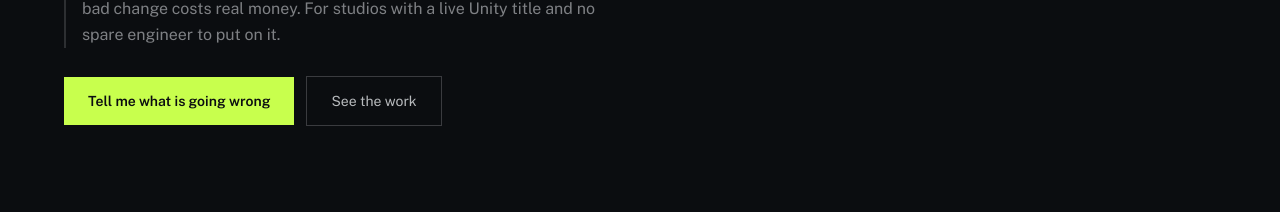
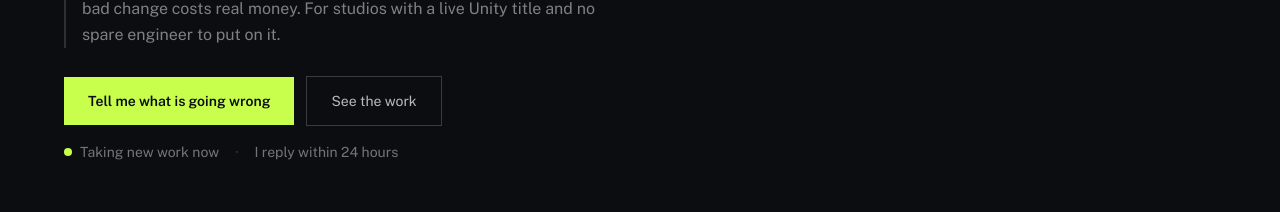
Before and after one commit to hrishikarora/hrishikarora.github.io, a Next.js app: page / in a window 1280 px wide. Shown: the part 676-888 px from the top of the page. Built offline with nearby package versions, Linux system fonts and the light colour scheme.

Commit message:
Trim video, add touch icon and manifest, surface availability and reply time

```diff
--- /dev/null
+++ b/app/manifest.ts
@@ -0,0 +1,17 @@
+import type { MetadataRoute } from 'next'
+
+export const dynamic = 'force-static'
+
+export default function manifest(): MetadataRoute.Manifest {
+  return {
+    name: 'Hrishik Arora, Unity live-ops and mobile performance',
+    short_name: 'Hrishik Arora',
+    description:
+      'Unity developer for live-service mobile games. Retention systems, live-ops and low-end Android performance.',
+    start_url: '/',
+    display: 'browser',
+    background_color: '#0b0d10',
+    theme_color: '#0b0d10',
+    icons: [{ src: '/apple-icon.png', sizes: '180x180', type: 'image/png' }],
+  }
+}
--- a/app/page.tsx
+++ b/app/page.tsx
@@ -140,6 +140,7 @@ export default function HomePage() {
               to put on it.
             </p>
 
+            <div className="flex flex-col gap-4">
               <div className="flex flex-wrap items-center gap-3">
                 <a
                   href="mailto:hrishik.arora@gmail.com?subject=Unity%20game%20problem"
@@ -153,6 +154,20 @@ export default function HomePage() {
                 >
                   See the work
                 </a>
+              </div>
+              <div className="flex flex-wrap items-center gap-x-4 gap-y-1 text-sm text-ink/45">
+                <span className="flex items-center gap-2">
+                  <span
+                    aria-hidden="true"
+                    className="inline-block h-2 w-2 rounded-full bg-accent"
+                  />
+                  Taking new work now
+                </span>
+                <span aria-hidden="true" className="text-ink/20">
+                  ·
+                </span>
+                <span>I reply within 24 hours</span>
+              </div>
             </div>
           </div>
 
@@ -466,11 +481,14 @@ export default function HomePage() {
             tell you straight whether I am the right person for it.
           </p>
           <a
-            href="mailto:hrishik.arora@gmail.com"
+            href="mailto:hrishik.arora@gmail.com?subject=Unity%20game%20problem"
             className="bg-accent w-fit px-6 py-3.5 text-sm font-semibold text-accent-ink transition hover:brightness-95"
           >
             hrishik.arora@gmail.com
           </a>
+          <span className="text-sm text-ink/45">
+            I reply within 24 hours, and I will tell you if it is not something I should take on.
+          </span>
         </div>
       </section>
     </>
```
Also changed, not shown: app/apple-icon.png (added), 1 other file (tests, documents, lock files or other folders). Lines whose indentation alone changed are shown as unchanged.
